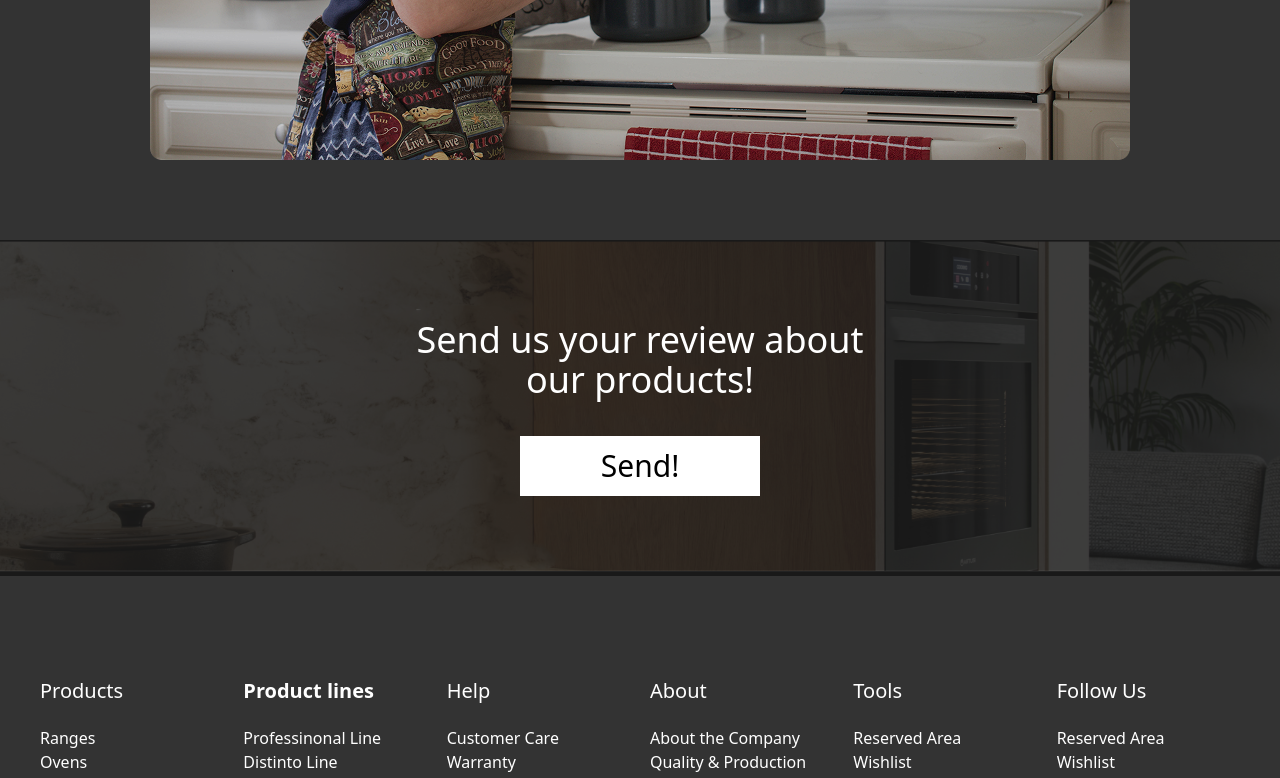
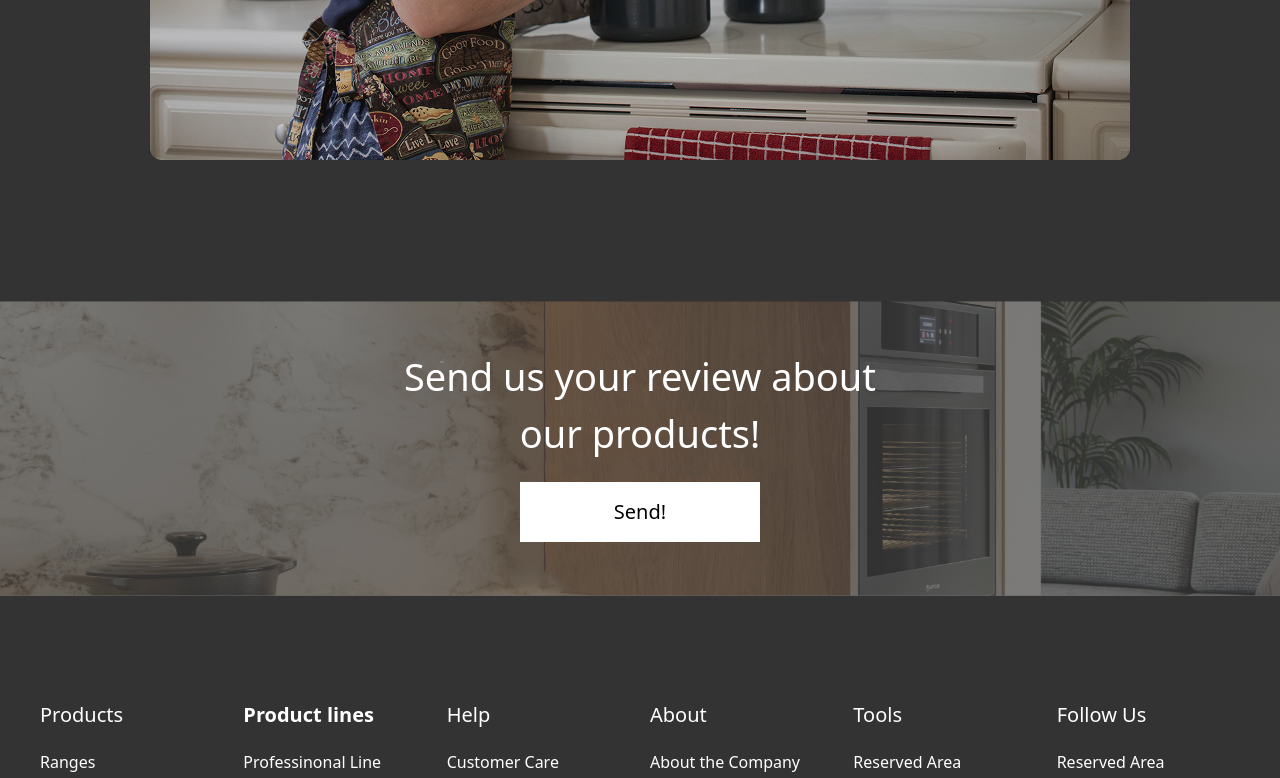
Before and after one commit to rocolusso/webcoder-test-challange-next, a Next.js app: page / in a window 1280 px wide. Shown: the part 2948-3726 px from the top of the page. Built offline with nearby package versions, Linux system fonts and the light colour scheme.

Commit message:
fixed Services & Contact block sizes

```diff
--- a/src/components/Contact.tsx
+++ b/src/components/Contact.tsx
@@ -5,7 +5,7 @@ import contactImg from "../../public/img/contact-us.png";
 const Contact = () => {
     return (
         <section>
-            <div className="relative mx-auto">
+            <div className="mt-35 relative mx-auto h-[300px]">
                 <Image
                     src={contactImg}
                     alt="contact-background"
@@ -13,13 +13,15 @@ const Contact = () => {
                     priority
                     className="object-cover"
                 />
-                <div className="absolute inset-0 bg-black/50" />
-                <div className="container py-20 mx-auto relative z-10">
-                    <div className="flex flex-col justify-center items-center px-5 text-white text-center">
-                        <h3 className="text-4xl  mb-4 max-w-[500px]">
+                <div className="absolute inset-0 " />
+                <div className="container  mx-auto relative z-10">
+                    <div className=" px-5 pt-12 text-white text-center flex flex-col items-center justify-center">
+                        <h3 className="text-[2.375rem] text-center mx-auto  max-w-[500px]">
                             Send us your review about our products!
                         </h3>
-                        <button className={'mt-[20px] w-[240px] h-[60px] bg-white z-10 text-3xl text-black'}>Send!</button>
+                        <div>
+                            <button className={'mt-[20px] w-[240px] h-[60px] bg-white z-10 text-xl text-black'}>Send!</button>
+                        </div>
                     </div>
                 </div>
             </div>
--- a/src/components/Services.tsx
+++ b/src/components/Services.tsx
@@ -98,7 +98,7 @@ const Services = () => {
 
                  </div>
                 <div className={'border border-white mt-16  overflow-hidden'}/>
-                <div className={'py-20 mt-4 flex flex-col items-center'}>
+                <div className={'pt-20 mt-4 flex flex-col items-center'}>
                     <Image
                         className={'video_img'}
                         src={videoImg}
```
